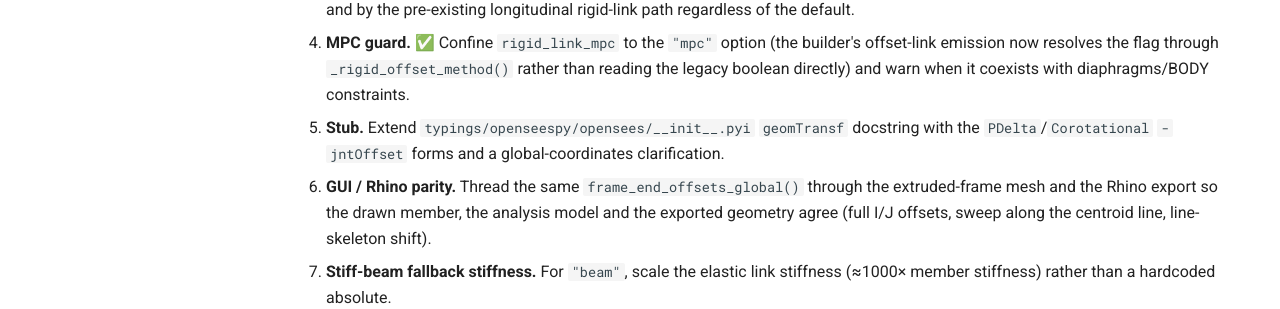
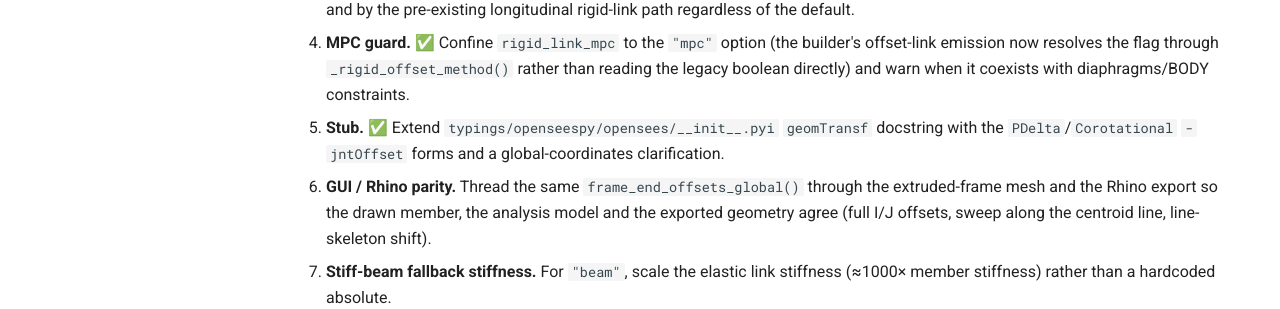
Before and after one commit to boustrephon/fea_toolkit, an MkDocs documentation site: the page built from docs/member_offsets.md, in a window 1280 px wide and 900 px high, scrolled down 2980 px. Shown: the part 142-451 px from the top of the window. Built offline with MkDocs 1.6.1 and Material for MkDocs 9.7.7, drawn with Linux system fonts in a browser that asks for light colours; comment, search, counter and statistics services are not loaded.

```diff
--- a/docs/member_offsets.md
+++ b/docs/member_offsets.md
@@ -151,7 +151,7 @@ each joint back to the reference line.
    builder's offset-link emission now resolves the flag through
    `_rigid_offset_method()` rather than reading the legacy boolean directly)
    and warn when it coexists with diaphragms/BODY constraints.
-5. **Stub.**  Extend `typings/openseespy/opensees/__init__.pyi` `geomTransf`
+5. **Stub.** ✅  Extend `typings/openseespy/opensees/__init__.pyi` `geomTransf`
    docstring with the `PDelta`/`Corotational` `-jntOffset` forms and a
    global-coordinates clarification.
 6. **GUI / Rhino parity.**  Thread the same `frame_end_offsets_global()` through
```
Also changed, not shown: docs/_pending_work.md (+1 -1 lines), 1 other file.
